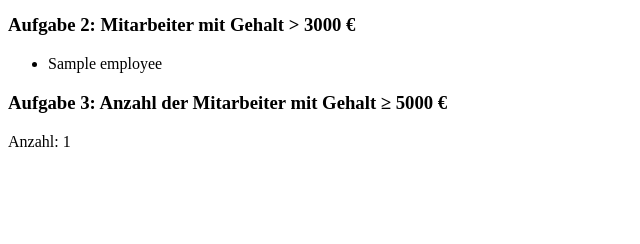
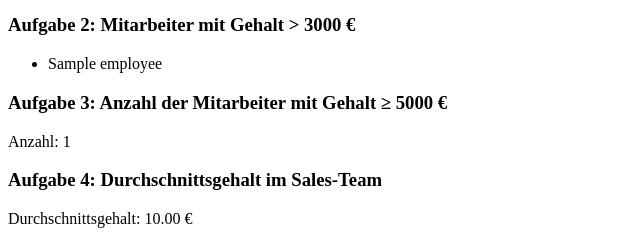
Before and after one commit to DomuStyle/Staff-Filter-Lesson, a Django app: template employees/templates/employees/employee_list.html in a window 1280 px wide. Shown: the part 608-852 px from the top of the page, without its empty margins (0-640 px from the left). Before the commit the page ends 755 px from the top, so only its background shows below. Run offline with Django 4.2, Linux system fonts and the light colour scheme; data comes from the database, SQL or seed files in the repository; the template is opened without the code that fills it: values that come from a table or form of the project are taken from there, most other values are stand-ins (such as "Sample title", 1, 10 or a date in 2020).

Commit message:
fourth lesson + html

```diff
--- a/employees/templates/employees/employee_list.html
+++ b/employees/templates/employees/employee_list.html
@@ -61,5 +61,9 @@
     <h3>Aufgabe 3: Anzahl der Mitarbeiter mit Gehalt ≥ 5000 €</h3>
     <p>Anzahl: {{ high_salary_count }}</p>
 
+    <!-- Aufgabe 4: Durchschnittsgehalt im Sales-Team -->
+    <h3>Aufgabe 4: Durchschnittsgehalt im Sales-Team</h3>
+    <p>Durchschnittsgehalt: {{ sales_avg_salary|floatformat:2 }} €</p>
+
   </body>
 </html>
--- a/employees/views.py
+++ b/employees/views.py
@@ -17,11 +17,16 @@ def employee_overview(request):
    # Aufgabe 3: Anzahl der Mitarbeiter mit Gehalt ≥ 5000 €
     high_salary_count = Employee.objects.filter(salary__gte=5000).count()
 
+   # Aufgabe 4: Durchschnittsgehalt im Sales-Team
+    sales_avg_salary = Employee.objects.filter(department__name='Sales').aggregate(avg_salary=Avg('salary'))['avg_salary']
+    sales_avg_salary = round(sales_avg_salary, 2) if sales_avg_salary else 0.00
+
    # Context für das Template
     context = {
         'employees': employees,
         'high_earners': high_earners,
         'high_salary_count': high_salary_count,
+        'sales_avg_salary': sales_avg_salary,
     }
 
     return render(request, 'employees/employee_list.html')
```
